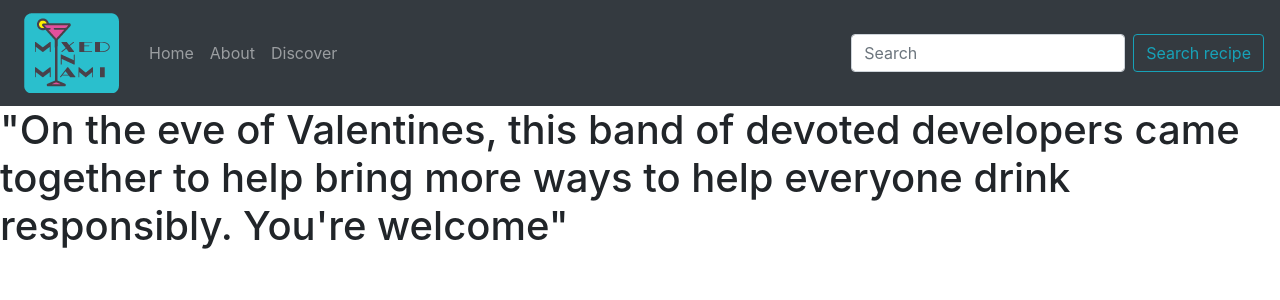
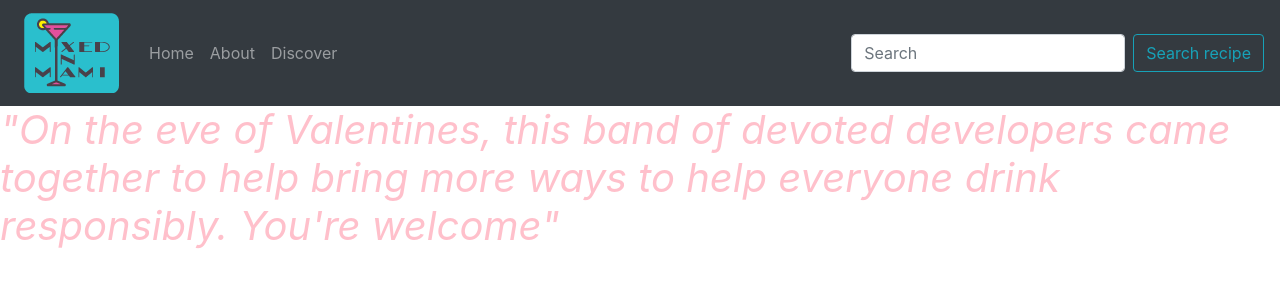
Before and after one commit to wyncode/C36_midterm_adrian_jaboa_leigh_natalie, a React (Create React App) app in the folder client/: page /About in a window 1280 px wide. Shown: the top 300 px of the page. Built offline with nearby package versions, Linux system fonts and the light colour scheme.

Commit message:
Update App.css

```diff
--- a/client/src/App.css
+++ b/client/src/App.css
@@ -190,3 +190,17 @@
    text-align: center;
    overflow: hidden;
  }
+
+
+ .hero-container {
+  background-image: image();
+  font-size: 30px;
+  font-weight: 200;
+
+}
+
+.hero-title {
+  color: pink;
+  font-style: oblique;
+  font-weight: 400;
+}
```
